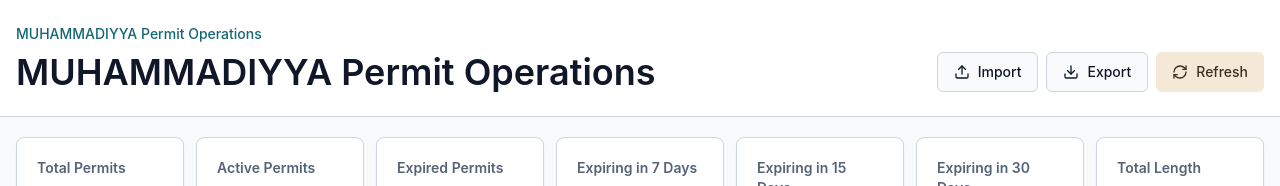
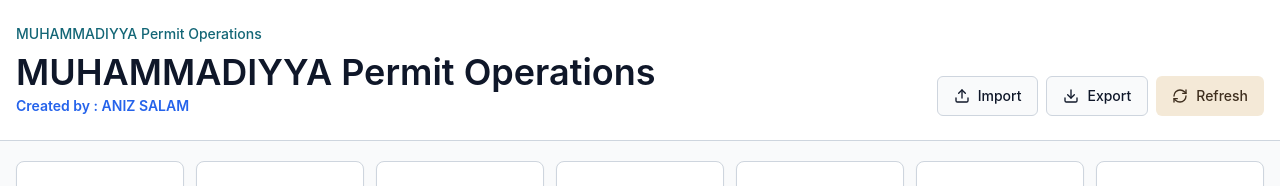
Before and after one commit to anizsalam50-crypto/muhammadiyya-permit-operations, a Next.js app: page / in a window 1280 px wide. Shown: the top 186 px of the page. Built offline with nearby package versions, Linux system fonts and the light colour scheme; no server answers; the database is empty.

Commit message:
Style creator credit

```diff
--- a/src/components/permit-dashboard.tsx
+++ b/src/components/permit-dashboard.tsx
@@ -247,6 +247,7 @@ export function PermitDashboard() {
           <div>
             <p className="text-sm font-medium text-primary">MUHAMMADIYYA Permit Operations</p>
             <h1 className="mt-2 text-3xl font-semibold tracking-normal md:text-4xl">MUHAMMADIYYA Permit Operations</h1>
+            <p className="mt-1 text-sm font-semibold text-blue-600 dark:text-blue-400">Created by : ANIZ SALAM</p>
           </div>
           <div className="flex flex-wrap gap-2">
             <input
```
